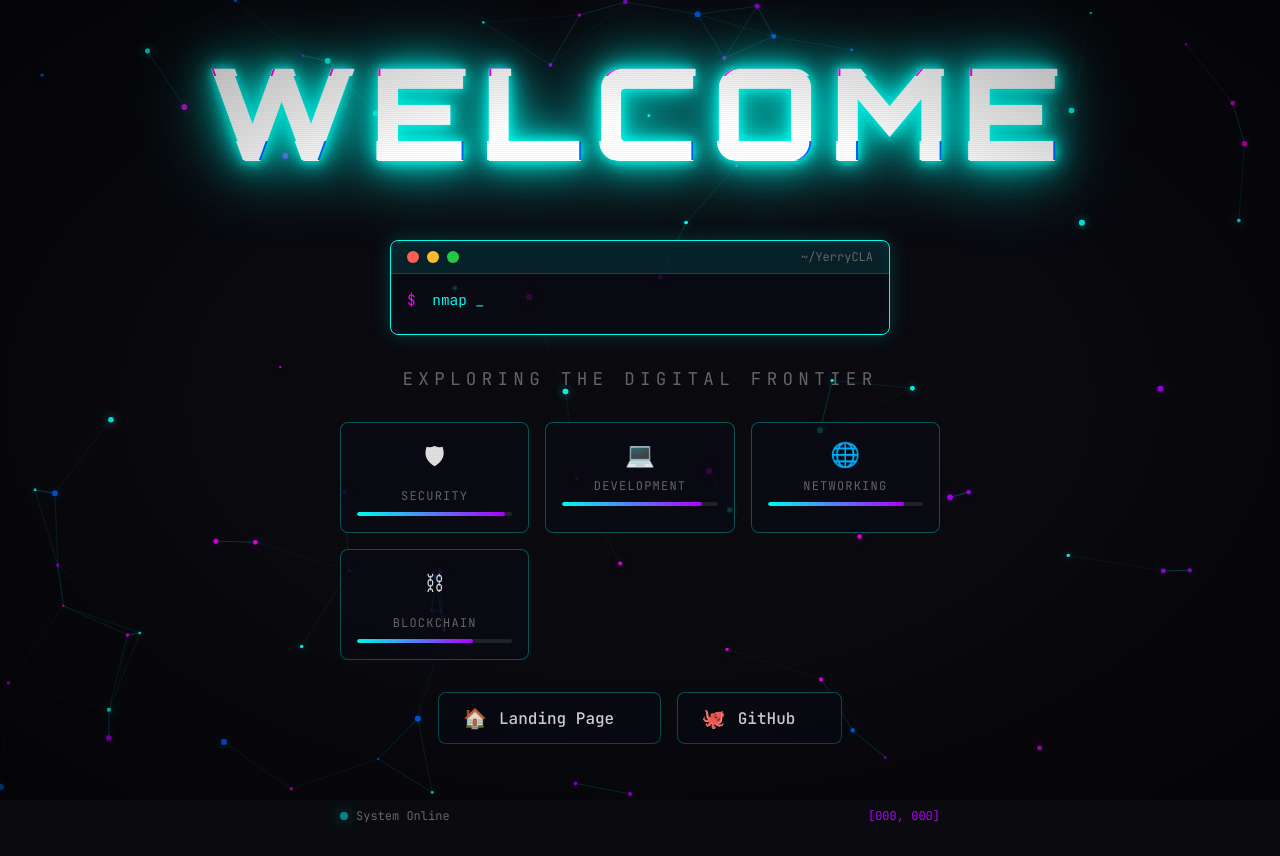
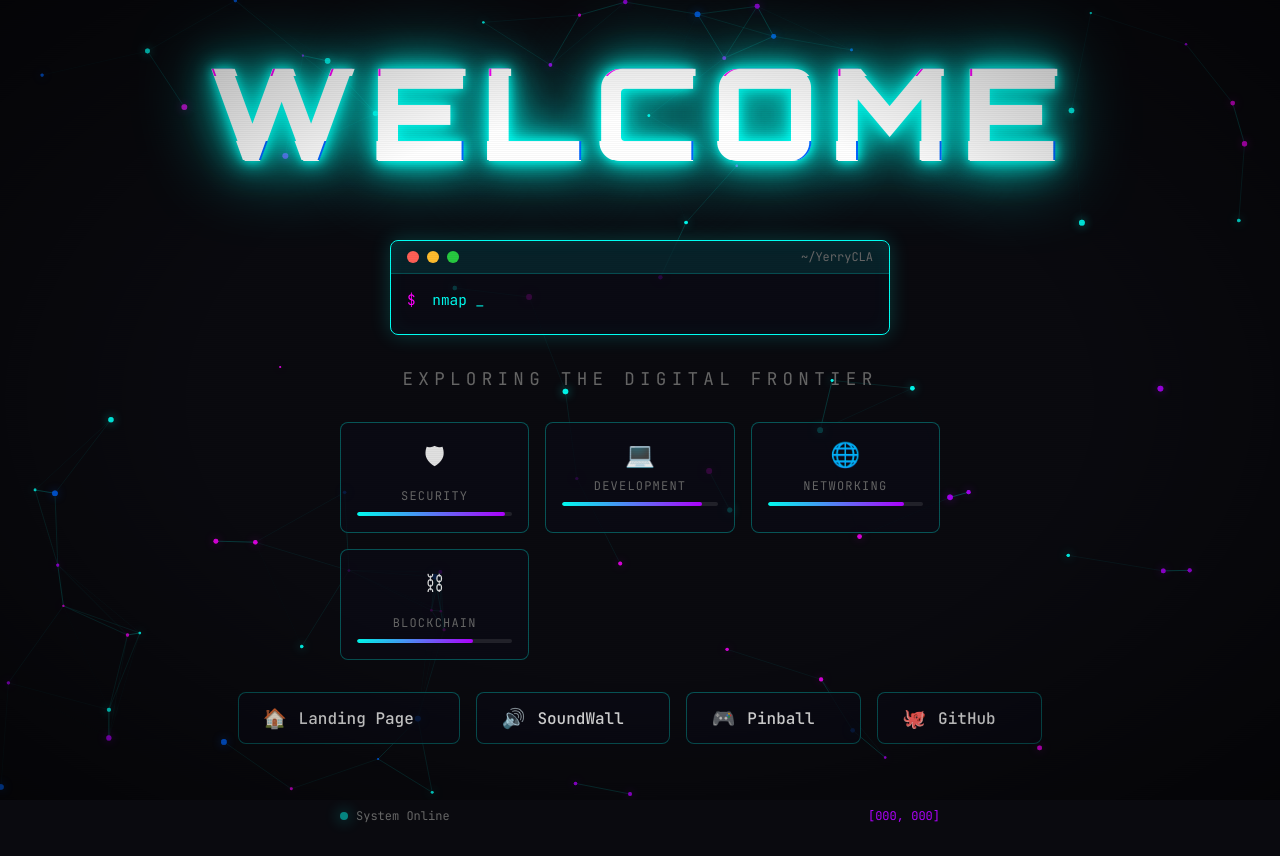
Before and after one commit to yerry262/Welcome, a website built with Vite: page index.html in a window 1280 px wide. Built offline with nearby package versions, Linux system fonts and the light colour scheme.

Commit message:
Add SoundWall and Pinball links to nav

```diff
--- a/index.html
+++ b/index.html
@@ -65,6 +65,16 @@
           <span class="link-text">Landing Page</span>
           <span class="link-arrow">→</span>
         </a>
+        <a href="https://yerrycla.github.io/Soundwall" class="nav-link" target="_blank">
+          <span class="link-icon">&#x1F50A;</span>
+          <span class="link-text">SoundWall</span>
+          <span class="link-arrow">→</span>
+        </a>
+        <a href="https://yerrycla.github.io/Pinball" class="nav-link" target="_blank">
+          <span class="link-icon">&#x1F3AE;</span>
+          <span class="link-text">Pinball</span>
+          <span class="link-arrow">→</span>
+        </a>
         <a href="https://github.com/YerryCLA" class="nav-link" target="_blank">
           <span class="link-icon">&#x1F419;</span>
           <span class="link-text">GitHub</span>
```
